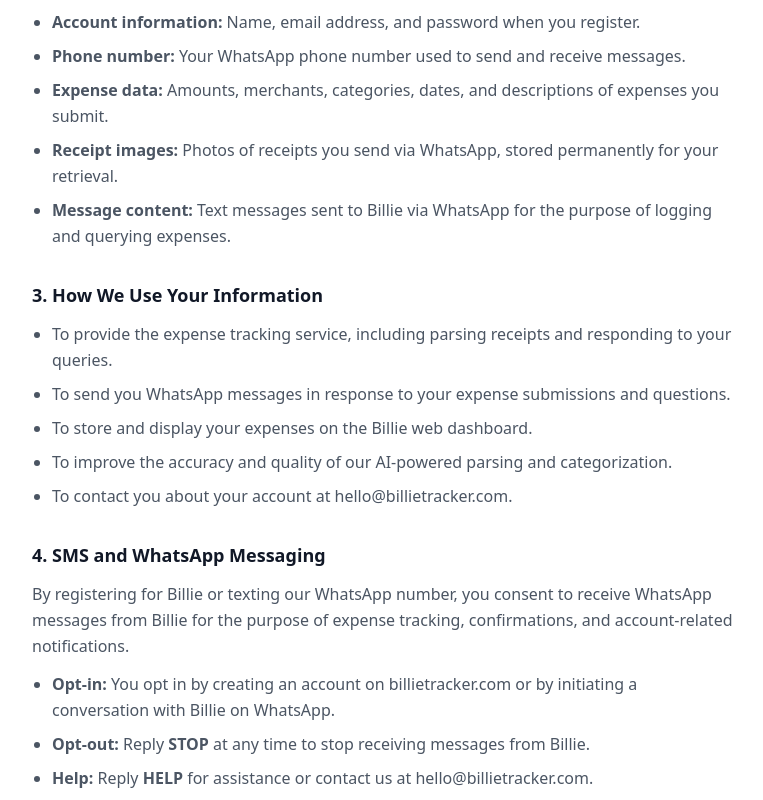
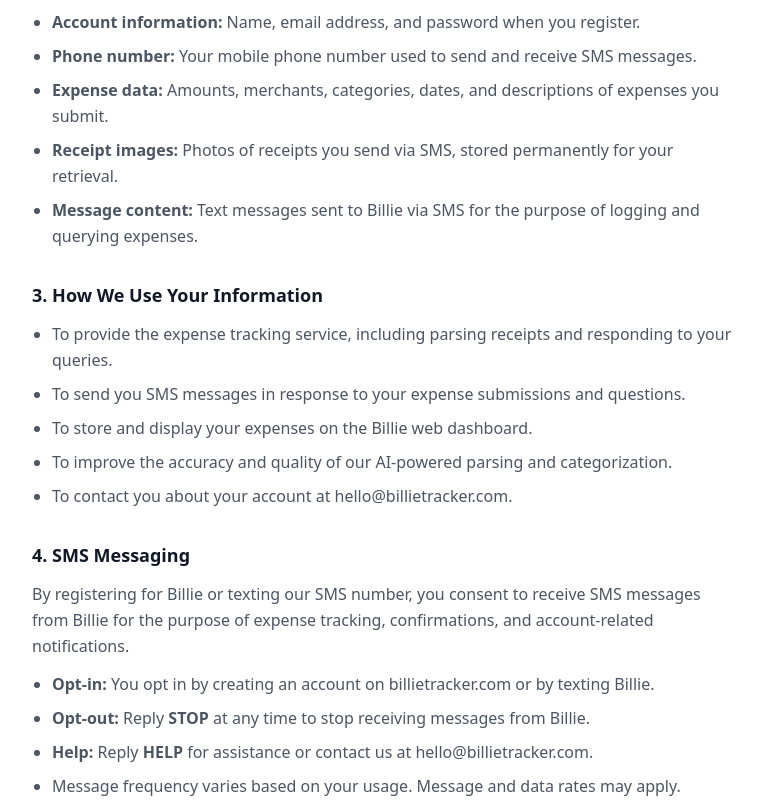
Before and after one commit to connorburke18/Billie-Expense, a React (Vite) app: page /privacy in a window 1280 px wide. Shown: the part 460-1260 px from the top of the page, without its empty margins (256-1019 px from the left). Built offline with nearby package versions, Linux system fonts and the light colour scheme.

Commit message:
Switch all WhatsApp language to SMS across landing, privacy, terms

```diff
--- a/src/client/pages/Landing.tsx
+++ b/src/client/pages/Landing.tsx
@@ -1,5 +1,5 @@
 import { Link } from 'react-router-dom';
-import { Receipt, MessageSquare, BarChart2, Image, Shield, ArrowRight } from 'lucide-react';
+import { Receipt, MessageSquare, BarChart2, Image, ArrowRight } from 'lucide-react';
 
 export default function Landing() {
   return (
@@ -27,13 +27,13 @@
       <section className="max-w-4xl mx-auto px-8 py-24 text-center">
         <div className="inline-flex items-center gap-2 bg-indigo-50 text-indigo-700 text-xs font-semibold px-3 py-1.5 rounded-full mb-6">
           <MessageSquare className="w-3.5 h-3.5" />
-          WhatsApp-powered expense tracking
+          SMS-powered expense tracking
         </div>
         <h1 className="text-5xl font-bold text-gray-900 leading-tight mb-6">
           Snap a receipt.<br />Billie handles the rest.
         </h1>
         <p className="text-xl text-gray-500 mb-10 max-w-2xl mx-auto">
-          Send a photo of any receipt to Billie on WhatsApp and it automatically logs the expense — no apps, no manual entry.
+          Send a photo of any receipt to Billie via SMS and it automatically logs the expense — no apps, no manual entry.
         </p>
         <div className="flex items-center justify-center gap-4">
           <Link
@@ -55,7 +55,7 @@
             {[
               {
                 icon: MessageSquare,
-                title: 'WhatsApp native',
+                title: 'SMS native',
                 desc: 'Just text Billie a receipt photo or describe an expense in plain English. No new apps to download.',
               },
               {
@@ -85,7 +85,7 @@
         <div className="bg-indigo-600 rounded-3xl p-12 text-center">
           <h2 className="text-3xl font-bold text-white mb-4">Ready to stop losing receipts?</h2>
           <p className="text-indigo-200 mb-8">
-            By signing up you agree to receive WhatsApp messages from Billie for expense tracking purposes.
+            By signing up you agree to receive SMS messages from Billie for expense tracking purposes.
             Reply STOP at any time to opt out. Reply HELP for help.
           </p>
           <Link
--- a/src/client/pages/Privacy.tsx
+++ b/src/client/pages/Privacy.tsx
@@ -25,7 +25,7 @@
 
           <section>
             <h2 className="text-lg font-semibold text-gray-900 mb-3">1. Introduction</h2>
-            <p>Billie ("we", "our", or "us") operates the expense tracking service available at billietracker.com and via WhatsApp messaging. This Privacy Policy explains how we collect, use, and protect your personal information when you use our service.</p>
+            <p>Billie ("we", "our", or "us") operates the expense tracking service available at billietracker.com and via SMS messaging. This Privacy Policy explains how we collect, use, and protect your personal information when you use our service.</p>
             <p className="mt-2">By registering for Billie or sending us a message, you agree to this Privacy Policy.</p>
           </section>
 
@@ -33,10 +33,10 @@
             <h2 className="text-lg font-semibold text-gray-900 mb-3">2. Information We Collect</h2>
             <ul className="list-disc pl-5 space-y-2">
               <li><strong>Account information:</strong> Name, email address, and password when you register.</li>
-              <li><strong>Phone number:</strong> Your WhatsApp phone number used to send and receive messages.</li>
+              <li><strong>Phone number:</strong> Your mobile phone number used to send and receive SMS messages.</li>
               <li><strong>Expense data:</strong> Amounts, merchants, categories, dates, and descriptions of expenses you submit.</li>
-              <li><strong>Receipt images:</strong> Photos of receipts you send via WhatsApp, stored permanently for your retrieval.</li>
-              <li><strong>Message content:</strong> Text messages sent to Billie via WhatsApp for the purpose of logging and querying expenses.</li>
+              <li><strong>Receipt images:</strong> Photos of receipts you send via SMS, stored permanently for your retrieval.</li>
+              <li><strong>Message content:</strong> Text messages sent to Billie via SMS for the purpose of logging and querying expenses.</li>
             </ul>
           </section>
 
@@ -44,7 +44,7 @@
             <h2 className="text-lg font-semibold text-gray-900 mb-3">3. How We Use Your Information</h2>
             <ul className="list-disc pl-5 space-y-2">
               <li>To provide the expense tracking service, including parsing receipts and responding to your queries.</li>
-              <li>To send you WhatsApp messages in response to your expense submissions and questions.</li>
+              <li>To send you SMS messages in response to your expense submissions and questions.</li>
               <li>To store and display your expenses on the Billie web dashboard.</li>
               <li>To improve the accuracy and quality of our AI-powered parsing and categorization.</li>
               <li>To contact you about your account at hello@billietracker.com.</li>
@@ -52,13 +52,13 @@
           </section>
 
           <section>
-            <h2 className="text-lg font-semibold text-gray-900 mb-3">4. SMS and WhatsApp Messaging</h2>
-            <p>By registering for Billie or texting our WhatsApp number, you consent to receive WhatsApp messages from Billie for the purpose of expense tracking, confirmations, and account-related notifications.</p>
+            <h2 className="text-lg font-semibold text-gray-900 mb-3">4. SMS Messaging</h2>
+            <p>By registering for Billie or texting our SMS number, you consent to receive SMS messages from Billie for the purpose of expense tracking, confirmations, and account-related notifications.</p>
             <ul className="list-disc pl-5 space-y-2 mt-3">
-              <li><strong>Opt-in:</strong> You opt in by creating an account on billietracker.com or by initiating a conversation with Billie on WhatsApp.</li>
+              <li><strong>Opt-in:</strong> You opt in by creating an account on billietracker.com or by texting Billie.</li>
               <li><strong>Opt-out:</strong> Reply <strong>STOP</strong> at any time to stop receiving messages from Billie.</li>
               <li><strong>Help:</strong> Reply <strong>HELP</strong> for assistance or contact us at hello@billietracker.com.</li>
-              <li>Message frequency varies based on your usage. Standard WhatsApp data rates may apply.</li>
+              <li>Message frequency varies based on your usage. Message and data rates may apply.</li>
               <li>We do not sell your phone number or message data to third parties for marketing purposes.</li>
             </ul>
           </section>
--- a/src/client/pages/Terms.tsx
+++ b/src/client/pages/Terms.tsx
@@ -25,12 +25,12 @@
 
           <section>
             <h2 className="text-lg font-semibold text-gray-900 mb-3">1. Acceptance of Terms</h2>
-            <p>By accessing billietracker.com or using Billie's WhatsApp service, you agree to be bound by these Terms of Service. If you do not agree, do not use the service.</p>
+            <p>By accessing billietracker.com or using Billie's SMS service, you agree to be bound by these Terms of Service. If you do not agree, do not use the service.</p>
           </section>
 
           <section>
             <h2 className="text-lg font-semibold text-gray-900 mb-3">2. Description of Service</h2>
-            <p>Billie is an AI-powered expense tracking service that allows users to log expenses by sending receipt photos or text messages via WhatsApp, and to view and manage those expenses through a web dashboard at billietracker.com.</p>
+            <p>Billie is an AI-powered expense tracking service that allows users to log expenses by sending receipt photos or text messages via SMS, and to view and manage those expenses through a web dashboard at billietracker.com.</p>
           </section>
 
           <section>
@@ -40,18 +40,18 @@
 
           <section>
             <h2 className="text-lg font-semibold text-gray-900 mb-3">4. Account Registration</h2>
-            <p>You may create an account by registering at billietracker.com or by initiating a conversation with Billie on WhatsApp. You are responsible for maintaining the security of your account credentials and for all activity that occurs under your account.</p>
+            <p>You may create an account by registering at billietracker.com or by texting Billie. You are responsible for maintaining the security of your account credentials and for all activity that occurs under your account.</p>
           </section>
 
           <section>
-            <h2 className="text-lg font-semibold text-gray-900 mb-3">5. WhatsApp Messaging Terms</h2>
-            <p>By providing your phone number and using Billie via WhatsApp, you expressly consent to receive automated WhatsApp messages from Billie for the purpose of expense tracking, confirmations, and account notifications.</p>
+            <h2 className="text-lg font-semibold text-gray-900 mb-3">5. SMS Messaging Terms</h2>
+            <p>By providing your phone number and using Billie via SMS, you expressly consent to receive automated SMS messages from Billie for the purpose of expense tracking, confirmations, and account notifications.</p>
             <ul className="list-disc pl-5 space-y-2 mt-3">
-              <li><strong>Opt-in:</strong> Consent is given when you create an account at billietracker.com or initiate a WhatsApp conversation with Billie.</li>
+              <li><strong>Opt-in:</strong> Consent is given when you create an account at billietracker.com or initiate an SMS conversation with Billie.</li>
               <li><strong>Opt-out:</strong> You may opt out at any time by replying <strong>STOP</strong> to any Billie message. After opting out, you will receive a single confirmation message and no further messages.</li>
               <li><strong>Help:</strong> Reply <strong>HELP</strong> to any Billie message or email hello@billietracker.com for support.</li>
               <li>Message frequency varies based on your usage of the service.</li>
-              <li>Standard WhatsApp and mobile data rates may apply depending on your carrier plan.</li>
+              <li>Standard message and data rates may apply depending on your carrier plan.</li>
               <li>Billie will never send unsolicited promotional messages unrelated to your expense tracking activity.</li>
             </ul>
           </section>
@@ -63,7 +63,7 @@
               <li>Use the service for any unlawful purpose.</li>
               <li>Attempt to gain unauthorized access to any part of the service.</li>
               <li>Submit false, misleading, or fraudulent expense information.</li>
-              <li>Abuse or spam the WhatsApp messaging system.</li>
+              <li>Abuse or spam the SMS messaging system.</li>
               <li>Reverse engineer or attempt to extract the source code of Billie.</li>
             </ul>
           </section>
```
